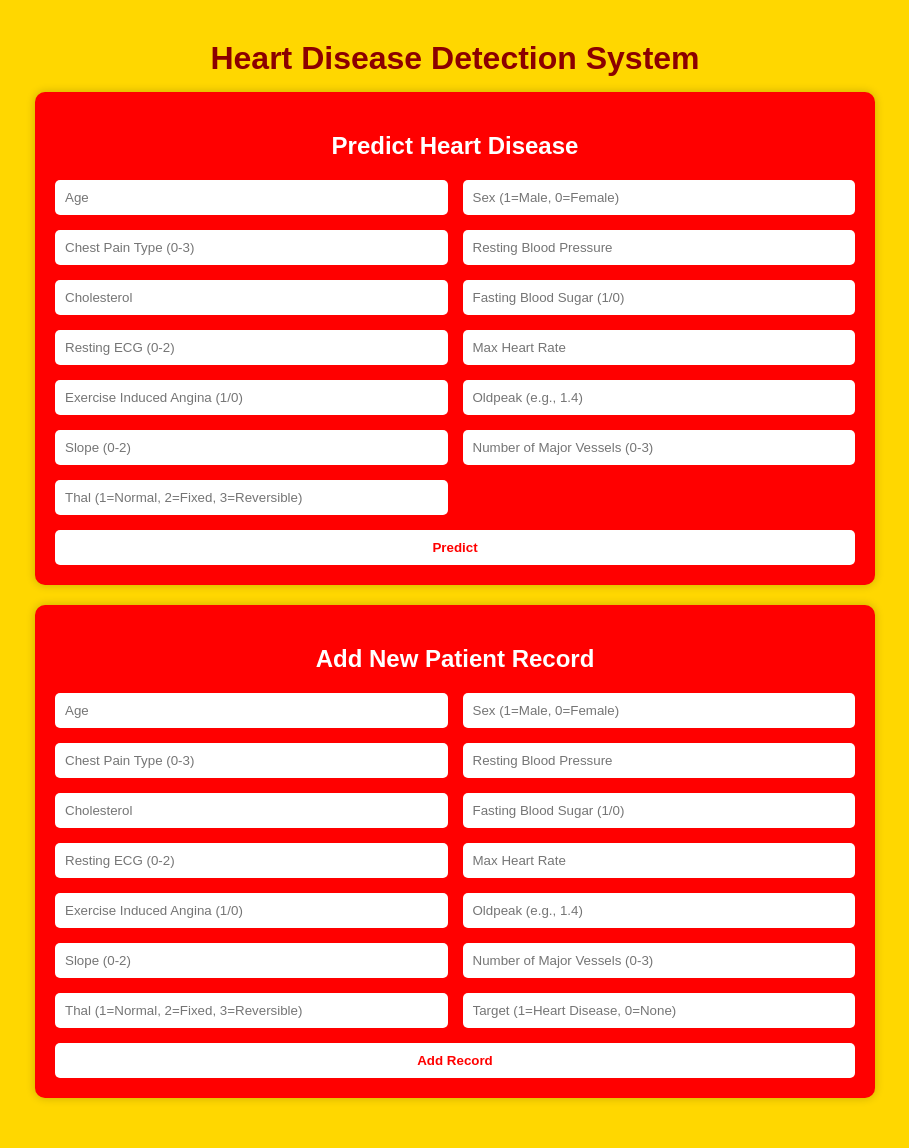
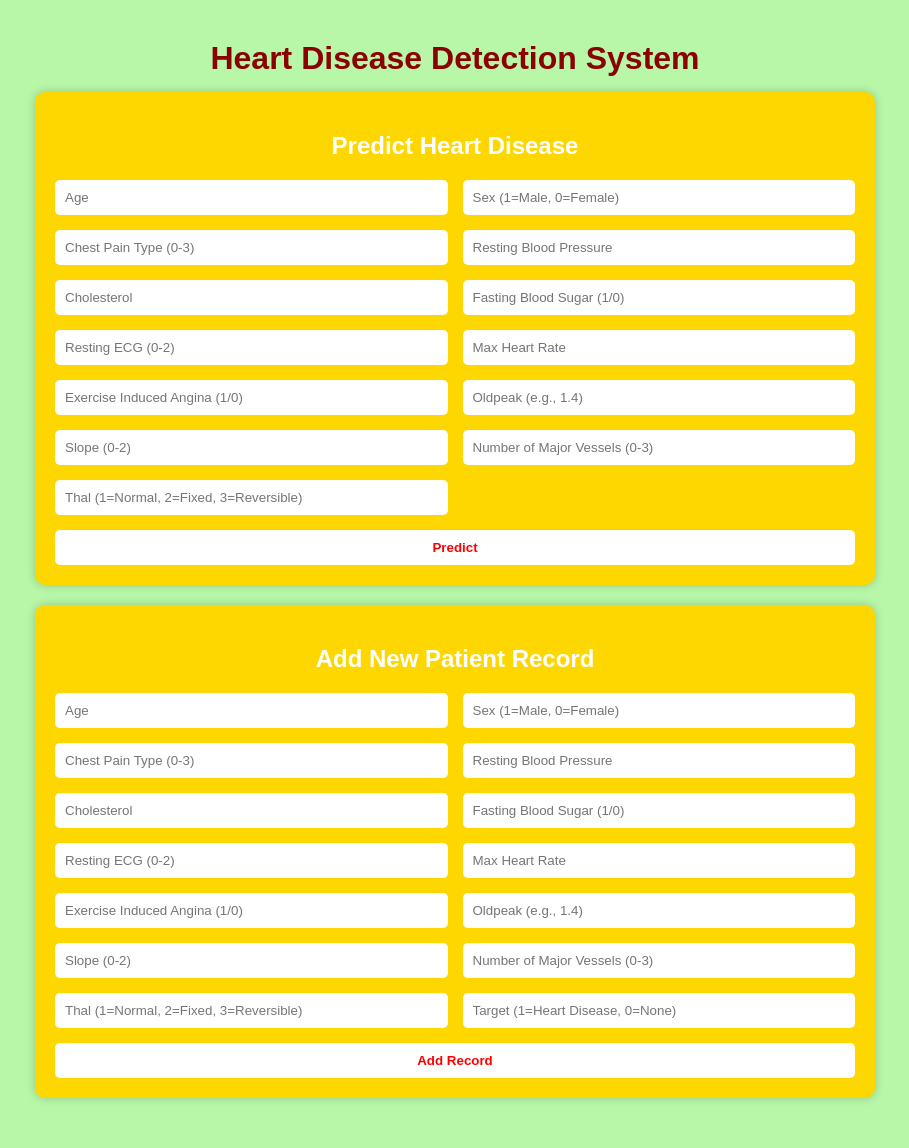
Before and after one commit to pecupreship/Heart-Disease_Prediction_Sytem, a Flask app: page / in a window 1280 px wide. Shown: the whole page, without its empty margins (185-1094 px from the left). Run offline with Flask 3, Linux system fonts and the light colour scheme.

Commit message:
Update HTML

```diff
--- a/templates/index.html
+++ b/templates/index.html
@@ -5,7 +5,7 @@
     body {
       margin: 0;
       padding: 40px;
-      background-color:#FFD700;
+      background-color:#b7f7a7;
       font-family: Arial, sans-serif;
       display: flex;
       flex-direction: column;
@@ -21,7 +21,7 @@
     }
 
     form {
-      background-color: red;
+      background-color:#ffd700 ;
       padding: 20px;
       border-radius: 10px;
       color: white;
```
